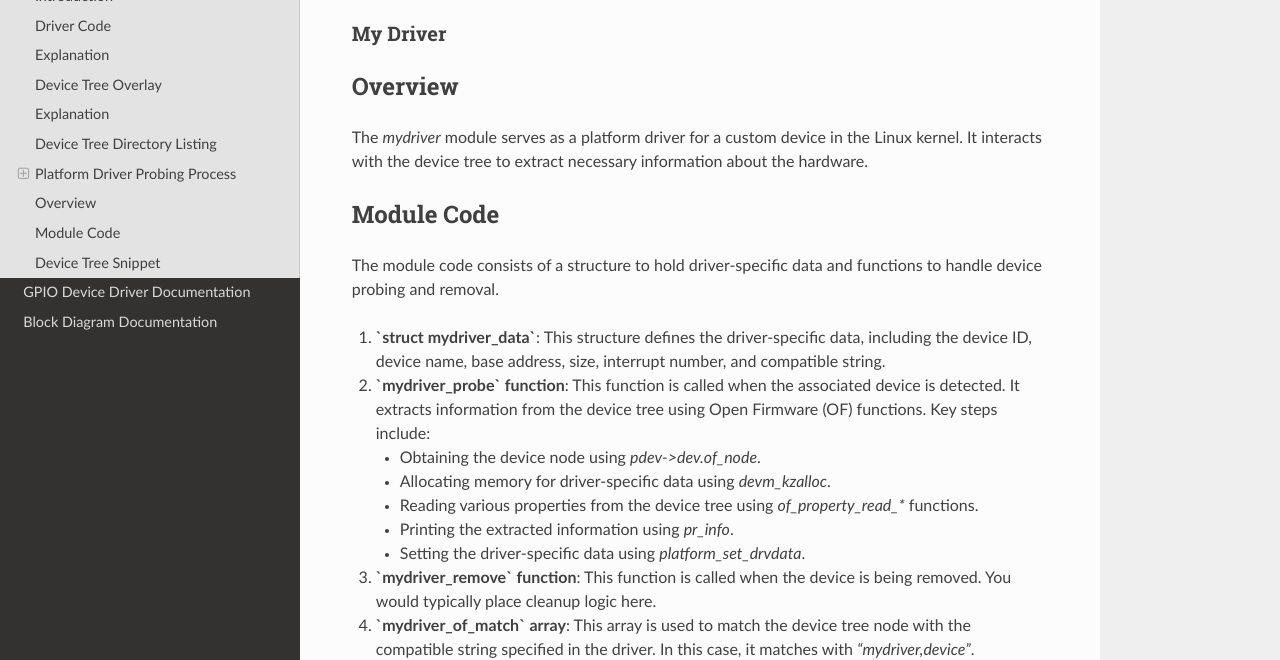
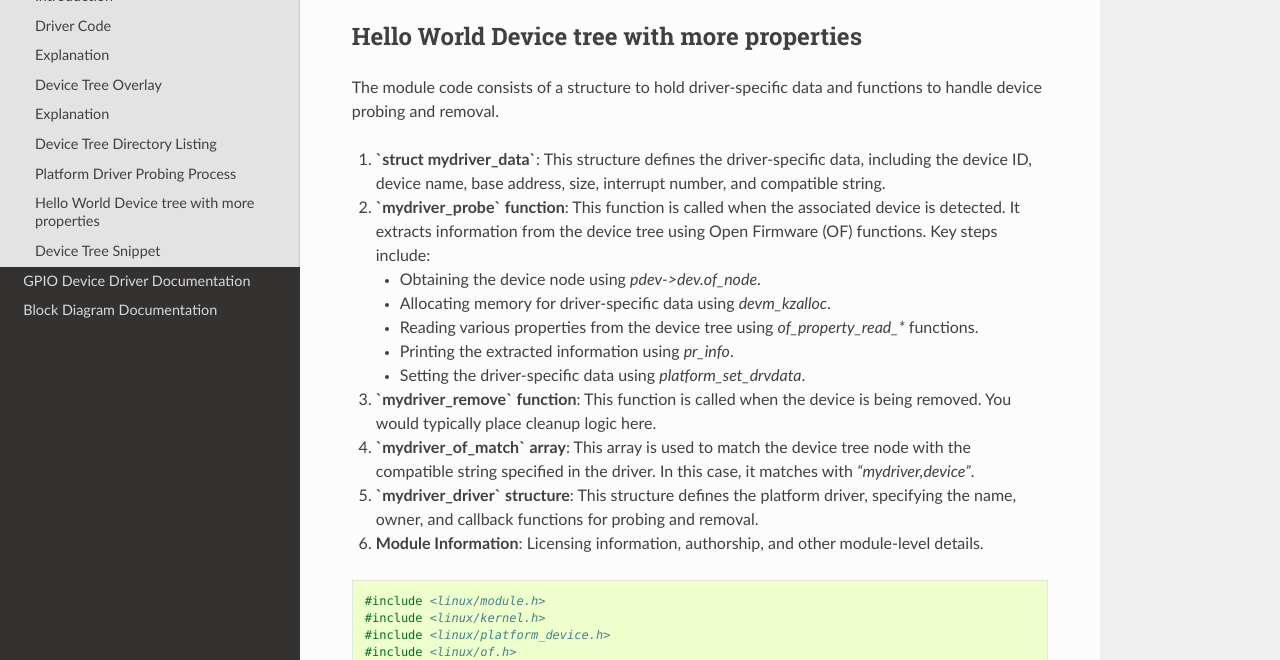
Before and after one commit to abhilashsagar/linuxdd, a Sphinx documentation site: the page built from doc/hellodevicetree.rst, in a window 1280 px wide and 900 px high, scrolled down 4090 px, cut to the strip 240-900 px from the top of the window. Built offline with Sphinx 7.4.7 and the Read the Docs theme 2.0.0, drawn with Linux system fonts in a browser that asks for light colours.

Commit message:
Update hellodevicetree.rst

```diff
--- a/doc/hellodevicetree.rst
+++ b/doc/hellodevicetree.rst
@@ -195,16 +195,8 @@ The platform driver probing process involves the interaction between the Device
 
 .. _mydriver_driver:
 
-My Driver
-=========
-
-Overview
---------
-
-The `mydriver` module serves as a platform driver for a custom device in the Linux kernel. It interacts with the device tree to extract necessary information about the hardware.
-
-Module Code
------------
+Hello World Device tree with more properties
+-------------------------------------------
 
 The module code consists of a structure to hold driver-specific data and functions to handle device probing and removal.
 
```
